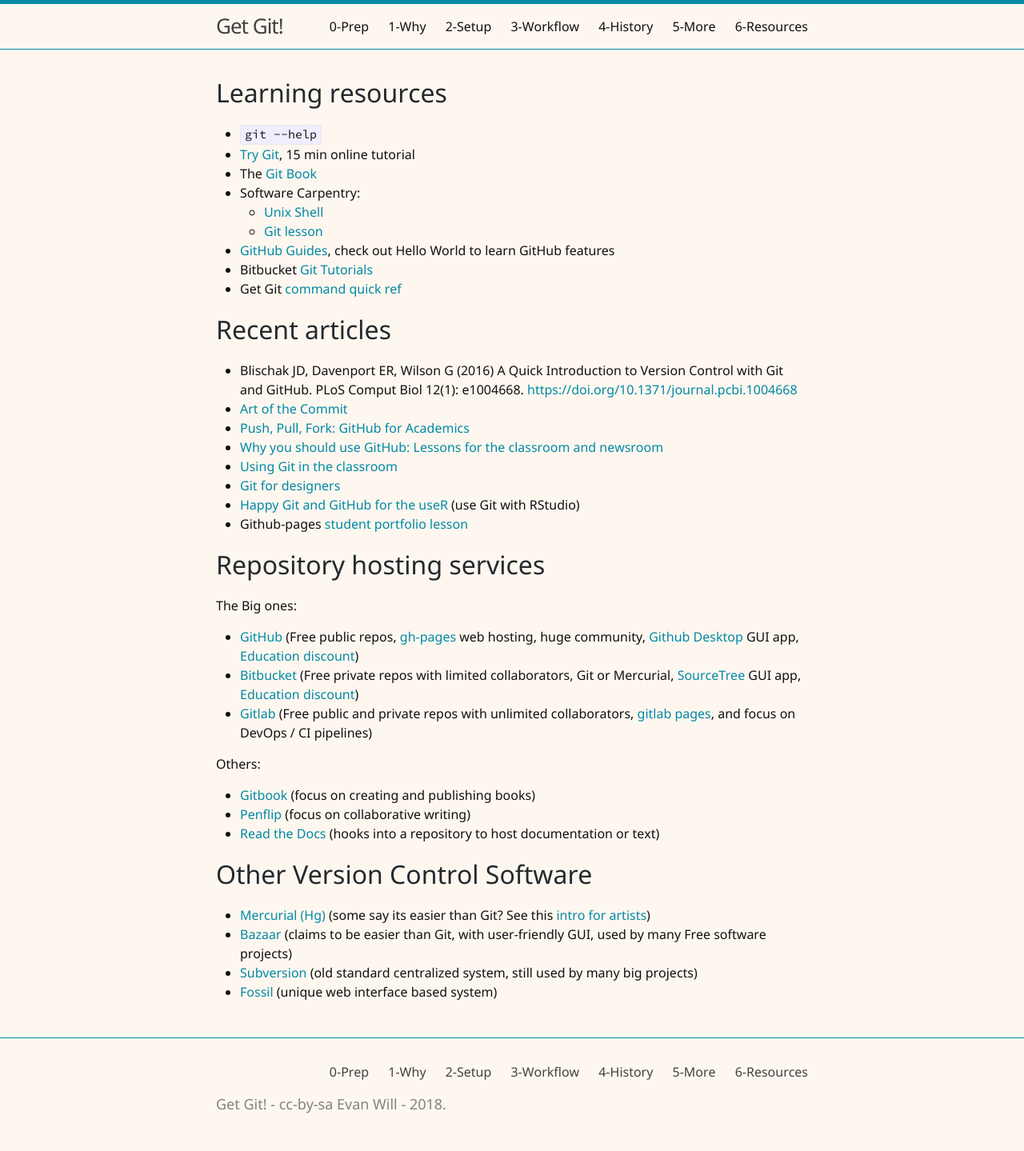
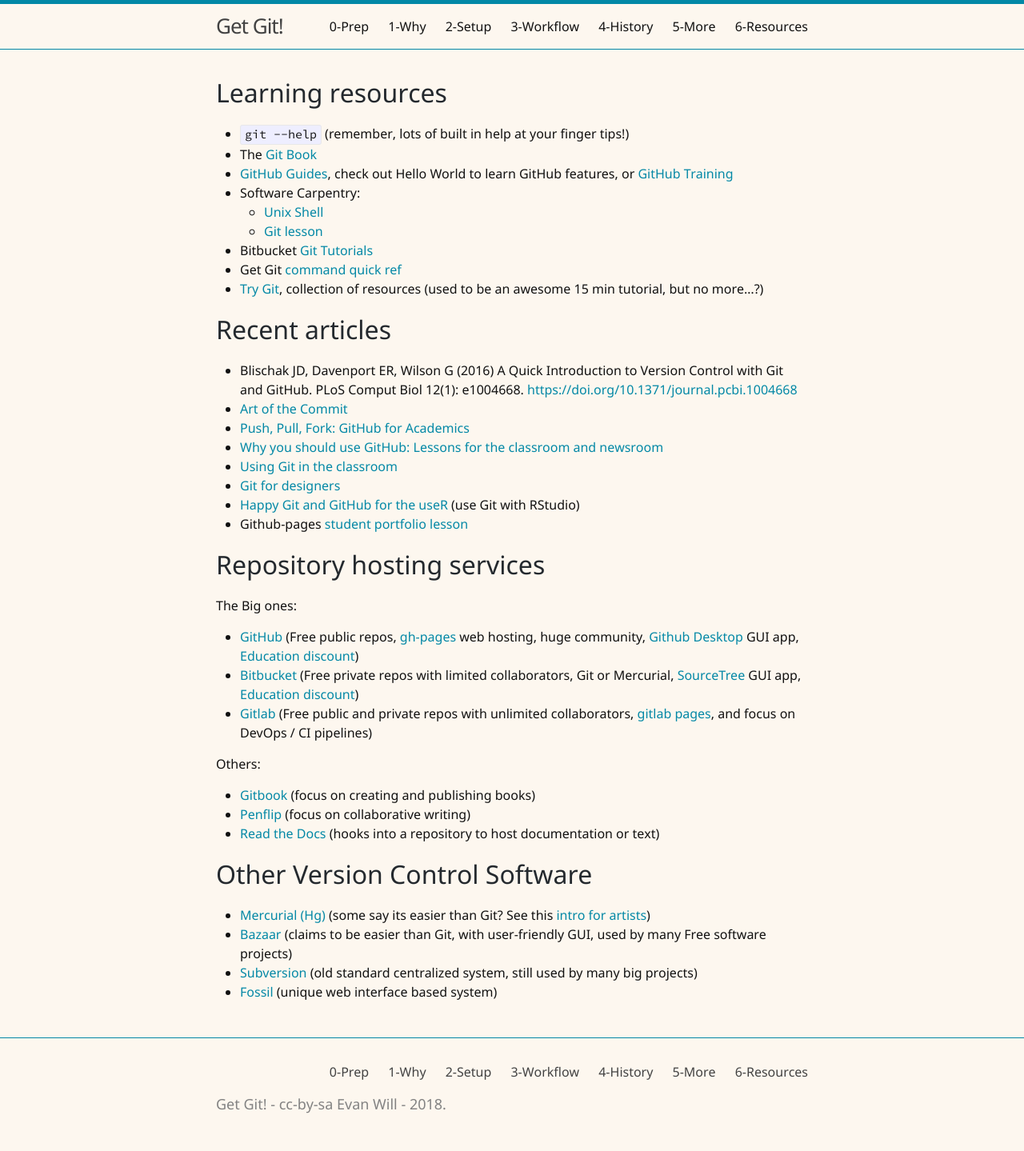
Before and after one commit to evanwill/get-git, a Jekyll site: the page built from 6-resources.md, in a window 1280 px wide. Shown: the whole page at 80% size. Built offline with Jekyll 4.4.1, drawn with Linux system fonts in a browser that asks for light colours.

Commit message:
update resources

```diff
--- a/6-resources.md
+++ b/6-resources.md
@@ -5,15 +5,15 @@ nav: true
 
 # Learning resources
 
-- `git --help`
-- [Try Git](https://try.github.io/){:target="_blank"}, 15 min online tutorial
+- `git --help` (remember, lots of built in help at your finger tips!)
 - The [Git Book](https://git-scm.com/book/en/v2){:target="_blank"}
+- [GitHub Guides](https://guides.github.com/){:target="_blank"}, check out Hello World to learn GitHub features, or [GitHub Training](https://services.github.com/on-demand/)
 - Software Carpentry:
     - [Unix Shell](http://swcarpentry.github.io/shell-novice/01-intro/){:target="_blank"}
     - [Git lesson](http://swcarpentry.github.io/git-novice/){:target="_blank"}
-- [GitHub Guides](https://guides.github.com/){:target="_blank"}, check out Hello World to learn GitHub features
 - Bitbucket [Git Tutorials](https://www.atlassian.com/git/tutorials){:target="_blank"}
 - Get Git [command quick ref]({{ '/cheatsheet.html' | absolute_url }})
+- [Try Git](https://try.github.io/){:target="_blank"}, collection of resources (used to be an awesome 15 min tutorial, but no more...?)
 
 # Recent articles
 
```
